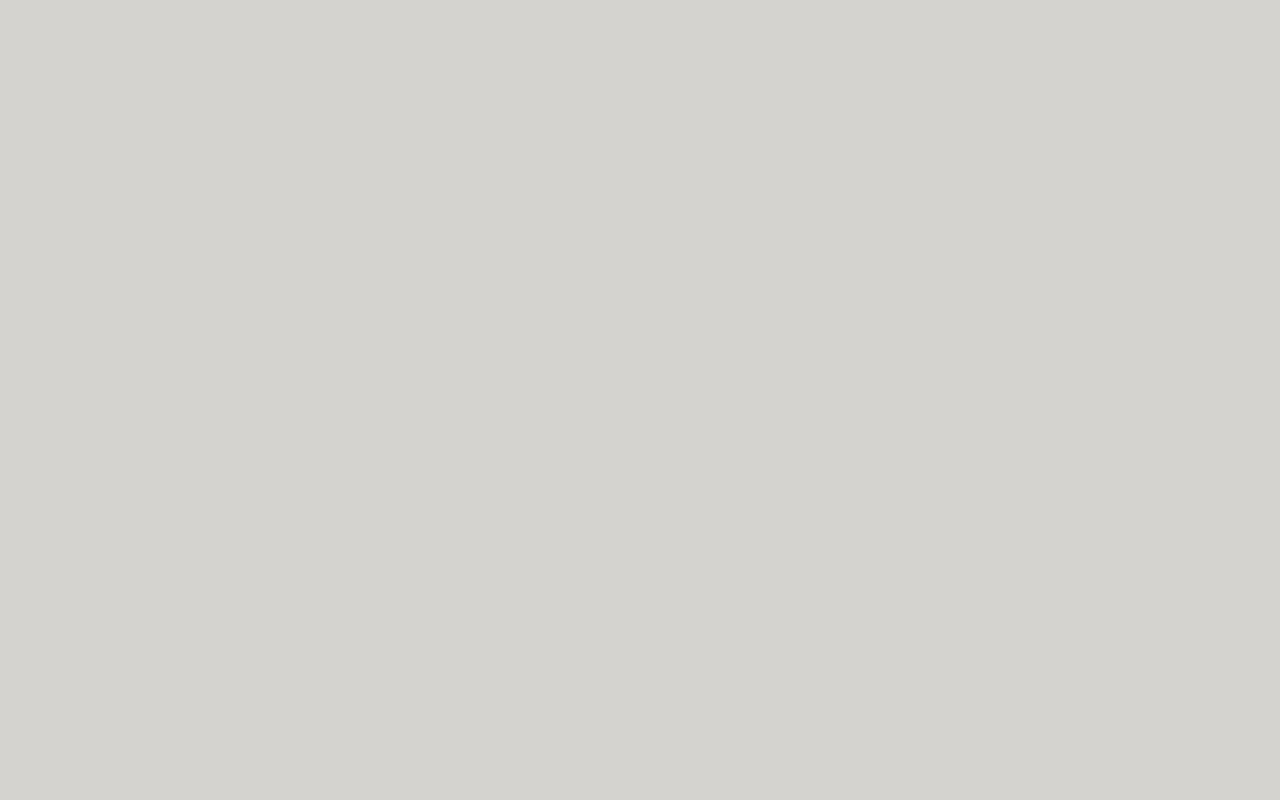
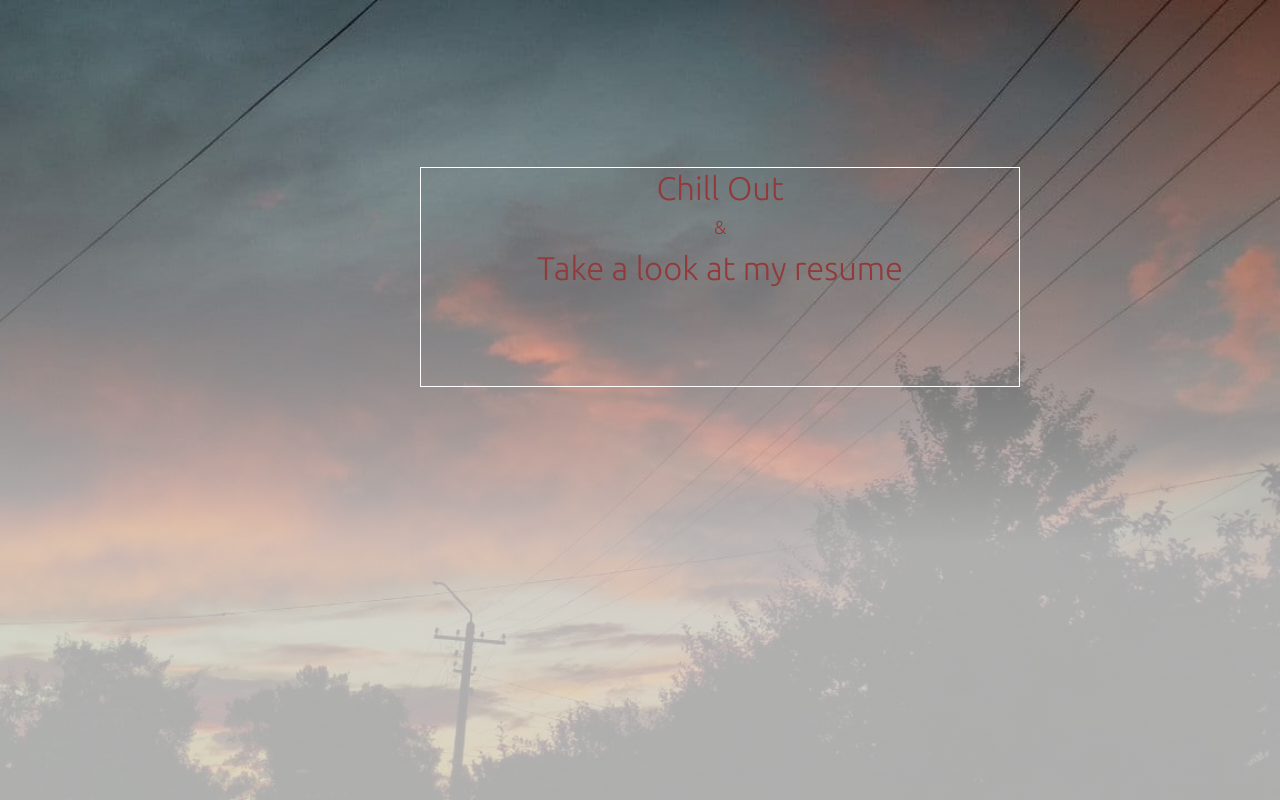
Before and after one commit to StarShopper/Personal-Web, a plain HTML site: page index.html in a window 1280 px wide. Drawn offline with Linux system fonts and the light colour scheme.

Commit message:
Pending Intro

```diff
--- a/index.html
+++ b/index.html
@@ -11,8 +11,21 @@
     <title>Personal WebPage</title>
 </head>
 <body>
+    <div class="intro">
+        <div class="container">
+            <div class="intro__inner">
+                <div class="intro__text">
+                    <h3 class="intro__title">Chill Out</h3>
+                    <h6 class="intro__sign">&</h6>
+                    <h3 class="intro__subtitle">Take a look at my resume</h3>
+                </div>
+            </div>
+        </div>
+    </div>
 
+    <section class="section">
 
+    </section>
 
 
 
--- a/sass/base/_base.scss
+++ /dev/null
@@ -1,4 +0,0 @@
-// body{
-//     background-color: hsla(38, 6, 80, 87%);
-
-// }
--- /dev/null
+++ b/sass/base/_header.scss
@@ -0,0 +1,33 @@
+.intro{
+    width: 100%;
+    height: 100vh;
+    background: linear-gradient(360deg, rgba(217, 217, 217, 0.8) 32%, rgba(217, 217, 217, 0) 100%),
+    url("../images/div-ph-1.jpg") center no-repeat;
+    background-size: cover;
+    position: relative;
+}
+
+.intro__inner{
+    display: flex;
+    flex-direction: column;
+    text-align: center;
+
+    position: absolute;
+    width: 600px;
+    height: 220px;
+    left: 420px;
+    top: 167px;
+    line-height: 40px;
+
+    border: 1px solid #fff;
+}
+
+.intro__text{
+    margin: 0 auto;
+text-align: center;
+
+    & > *{
+        font-weight: 300;
+        color: #923A3A;
+    }
+}
--- /dev/null
+++ b/sass/base/_helpers.scss
@@ -0,0 +1,5 @@
+.container{
+    width: 100%;
+    max-width: 1300px;
+    margin: 0 auto;
+}
--- a/sass/base/_reset.scss
+++ b/sass/base/_reset.scss
@@ -2,6 +2,9 @@
 *::after,
 *::before{
     box-sizing: border-box;
+    -moz-box-sizing: border-box;
+    -webkit-box-sizing: border-box;
+    outline: 1px #000;
 
 }
 
--- a/sass/main.scss
+++ b/sass/main.scss
@@ -1,6 +1,7 @@
 // Base
 
-@import "./base/base";
-@import "./base/reset"
+@import "./base/header";
+@import "./base/reset";
+@import "./base/helpers"
 
 // Blocks
```
Also changed, not shown: css/main.css, 1 other file.
